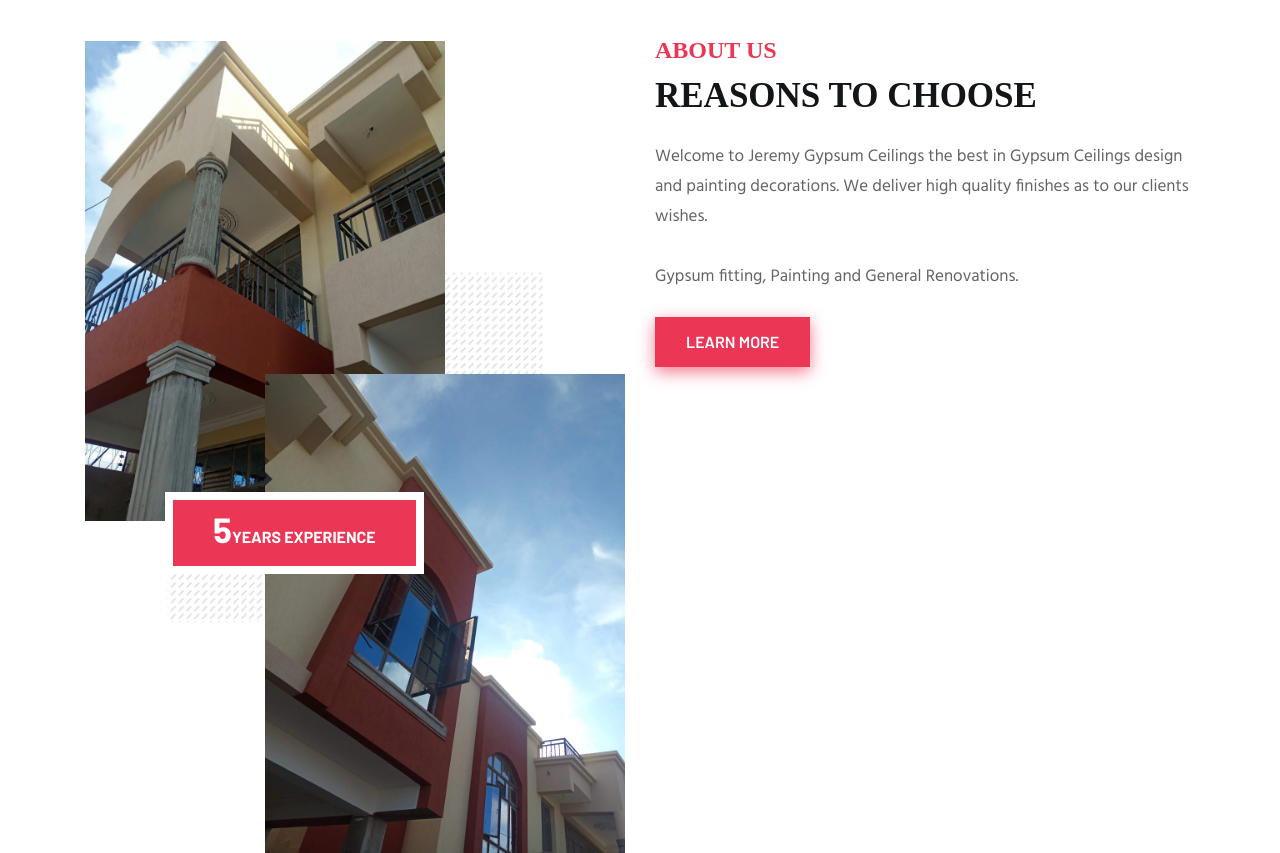
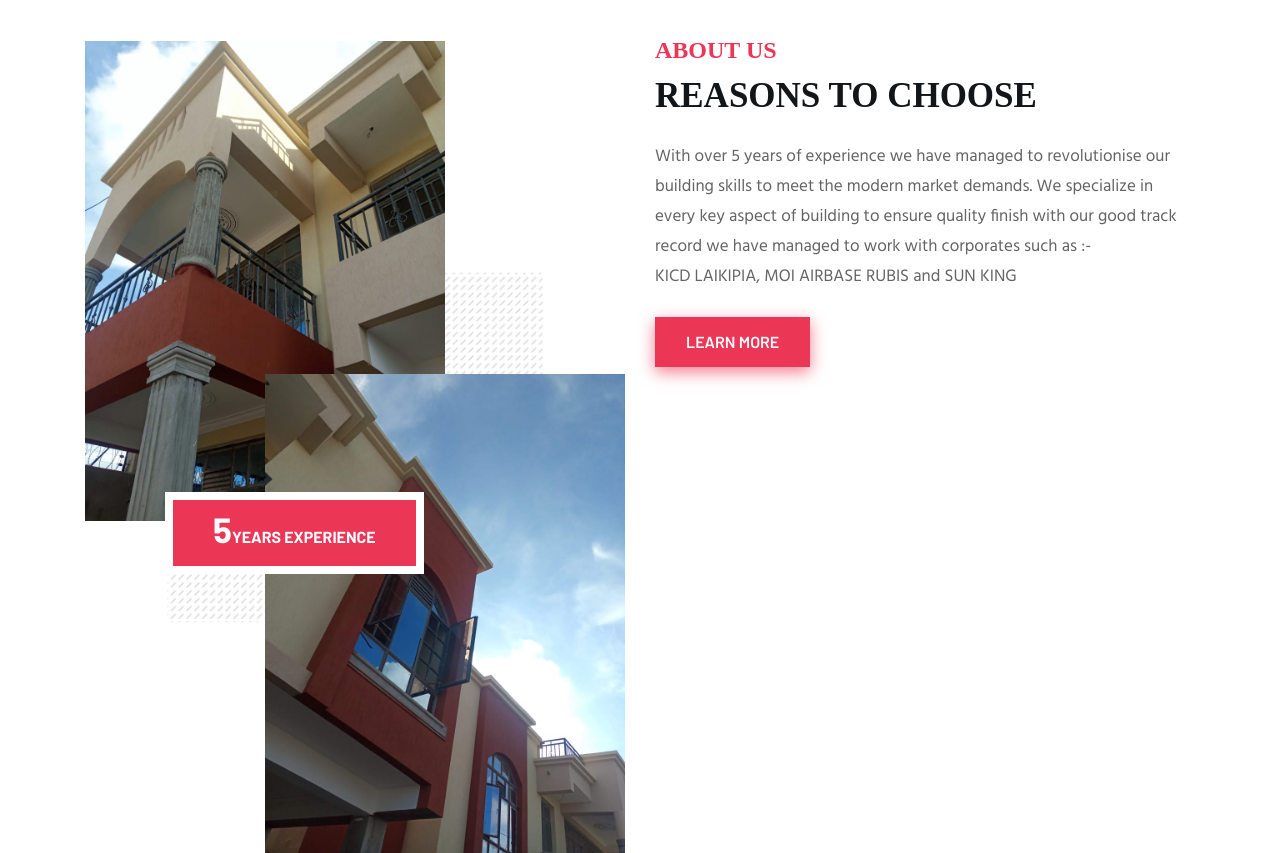
Before and after one commit to Deuce15/artha, a Django app: page / in a window 1280 px wide. Shown: the part 889-1742 px from the top of the page. Run offline with Django 4.2, Linux system fonts and the light colour scheme; some libraries are stand-ins or nearby versions; some web fonts are replaced.

Commit message:
reasons to choose us

```diff
--- a/website/templates/home.html
+++ b/website/templates/home.html
@@ -172,8 +172,7 @@
                     <div class="about-content mt-45">
                         <h4 class="about-welcome">About Us </h4>
                         <h3 class="about-title mt-10">Reasons to choose</h3>
-                        <p class="mt-25">Welcome to Jeremy Gypsum Ceilings the best in Gypsum Ceilings design and painting decorations. We deliver high quality finishes as to our clients wishes.
-                            <br> <br>Gypsum fitting, Painting and General Renovations.</p>
+                        <p class="mt-25">With over 5 years of experience we have managed to revolutionise our building skills to meet the modern market demands. We specialize in every key aspect of building to ensure quality finish with our good track record we have managed to work with corporates such as :-<br>KICD LAIKIPIA, MOI AIRBASE RUBIS and SUN KING</p>
                         <a class="main-btn mt-25" href="#project">learn more</a>
                     </div> <!-- about content -->
                 </div>
```
